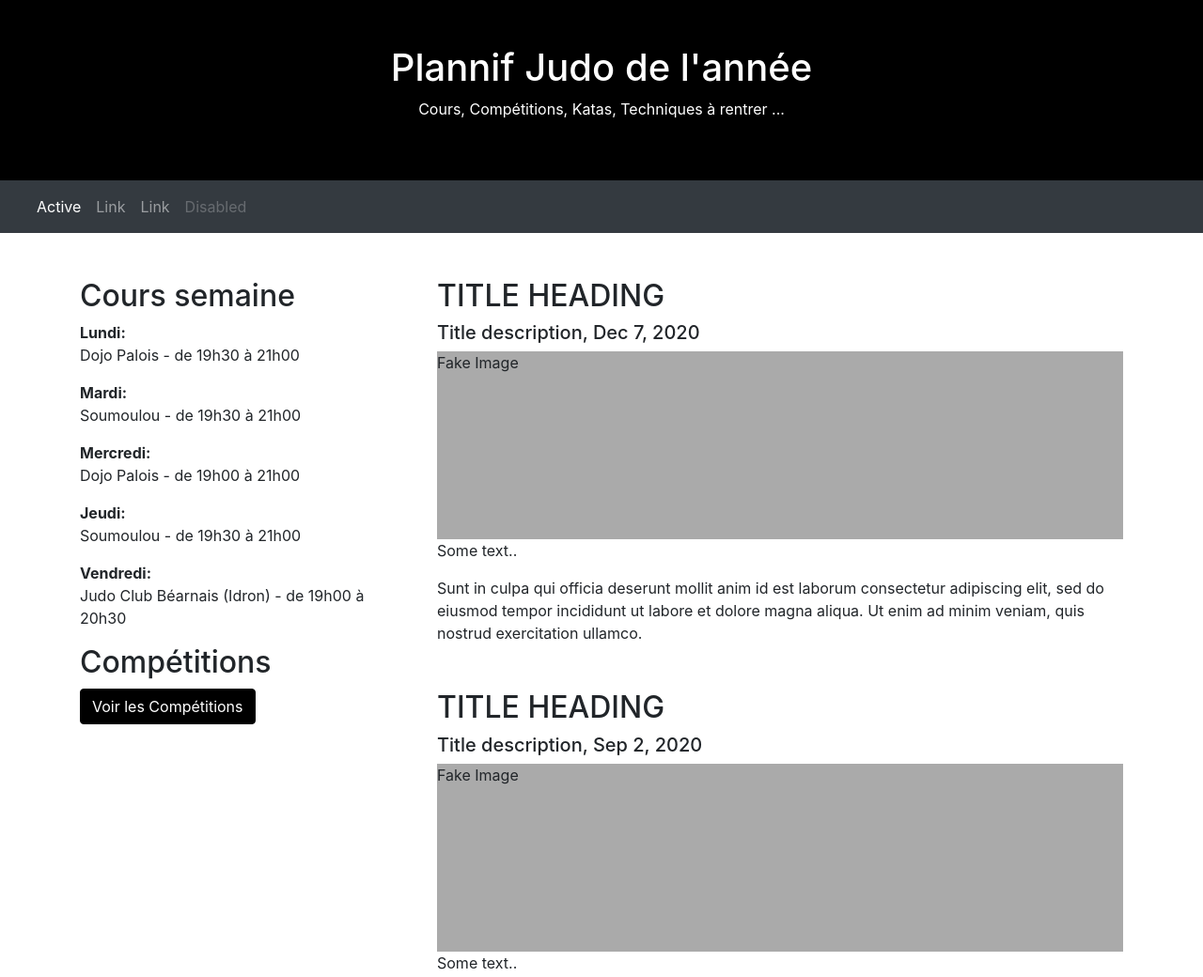
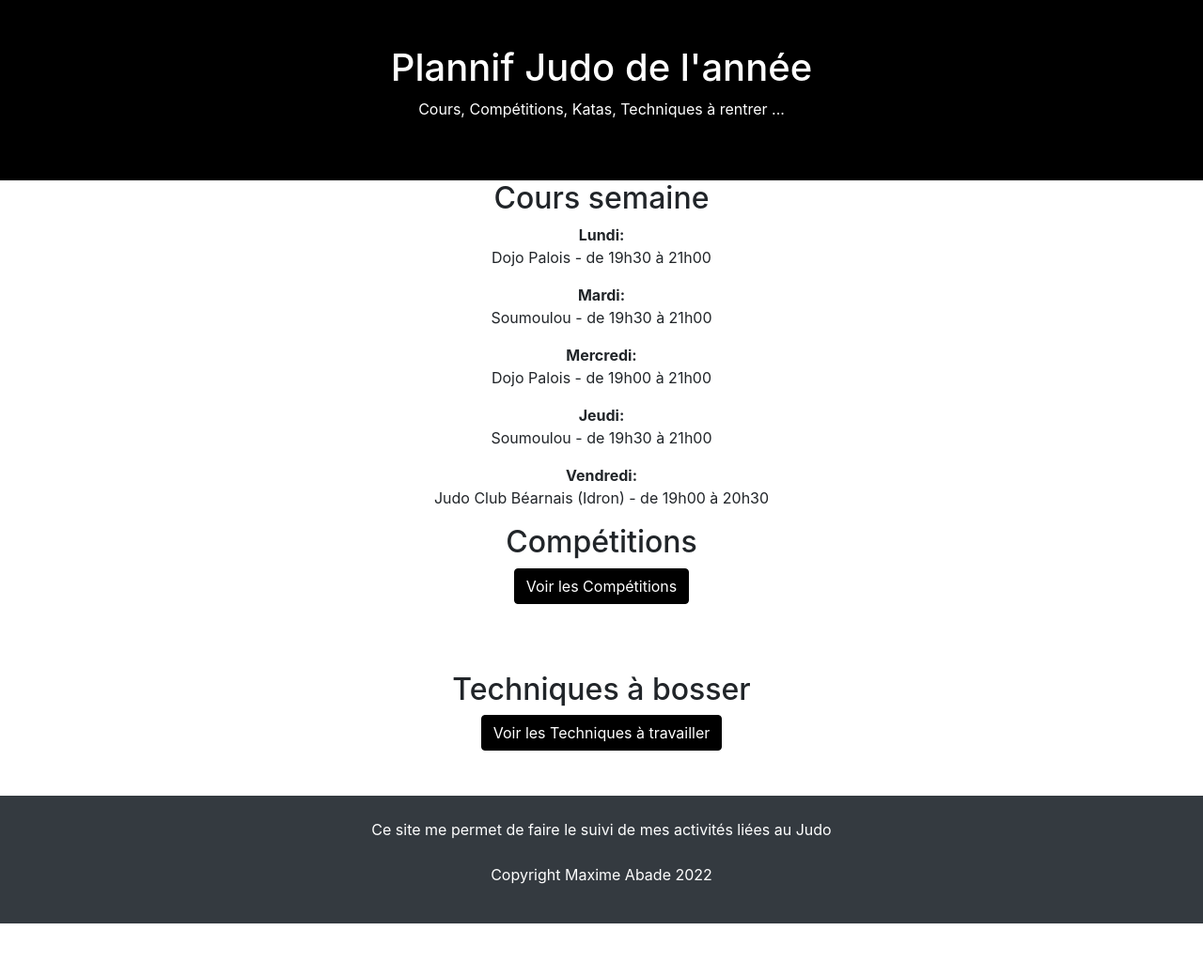
Before and after one commit to maximeabade/JUDO-WEBSITE, a plain HTML site: page index.html in a window 1280 px wide. Shown: the top 1040 px of the page at 94% size. After the commit the page ends 983 px from the top, so only its background shows below. Drawn offline with nearby package versions, Linux system fonts and the light colour scheme.

Commit message:
tables ok

```diff
--- a/index.html
+++ b/index.html
@@ -8,6 +8,7 @@
   <link href="css/myCss.css" rel="stylesheet">
   <script src="https://cdn.jsdelivr.net/npm/bootstrap@5.1.3/dist/js/bootstrap.bundle.min.js"></script>
   <script src="js/myJSCompetitions.js"></script>
+  <script src="js/myJStravail_technique.js"></script>
   <meta charset="utf-8">
   <meta name="viewport" content="width=device-width, initial-scale=1">
   <link rel="stylesheet" href="https://cdn.jsdelivr.net/npm/bootstrap@4.6.1/dist/css/bootstrap.min.css">
@@ -23,35 +24,16 @@
   <p>Cours, Compétitions, Katas, Techniques à rentrer ...</p>
 </div>
 
-<nav class="navbar navbar-expand-sm bg-dark navbar-dark">
-  <div class="container-fluid">
-    <ul class="navbar-nav">
-      <li class="nav-item">
-        <a class="nav-link active" href="#">Active</a>
-      </li>
-      <li class="nav-item">
-        <a class="nav-link" href="#">Link</a>
-      </li>
-      <li class="nav-item">
-        <a class="nav-link" href="#">Link</a>
-      </li>
-      <li class="nav-item">
-        <a class="nav-link disabled" href="#">Disabled</a>
-      </li>
-    </ul>
-  </div>
-</nav>
 
-<div class="container mt-5">
-  <div class="row">
-    <div class="col-sm-4">
+
+    <div class="col-ml-12" style="text-align:center">
         <h2>Cours semaine</h2>
             <strong>Lundi: </strong> <p>Dojo Palois - de 19h30 à 21h00</p>
             <strong>Mardi: </strong> <p>Soumoulou - de 19h30 à 21h00</p>
             <strong>Mercredi: </strong><p>Dojo Palois - de 19h00 à 21h00</p>
             <strong>Jeudi: </strong><p>Soumoulou - de 19h30 à 21h00</p>
             <strong>Vendredi: </strong><p>Judo Club Béarnais (Idron) - de 19h00 à 20h30</p>
-
+<!--competes-->
         <h2 id="slotCompetitions" >Compétitions</h2>
           <!-- Button trigger modal -->
           <button type="button" class="btn btn-primary" data-toggle="modal" data-target="#exampleModal" onclick="displayCompetitions(competitionsArray)" script="console.log('lala')" style="background-color:black ; border-color: black">
@@ -77,28 +59,39 @@
               </div>
             </div>
           </div>
+          <br><br><br><br>
+<!--techniques-->
+        <h2 id="slotTechniques">Techniques à bosser</h2>
+        <button type="button" class="btn btn-primary" data-toggle="modal" data-target="#exampleModal1" onclick="displayTechniques(techniquesArray)" style="background-color:black ; border-color: black">
+          Voir les Techniques à travailler
+        </button>
+      <!-- Modal -->
+          <div class="modal fade" id="exampleModal1" tabindex="-1" role="dialog" aria-labelledby="exampleModalLabel1" aria-hidden="true">
+            <div class="modal-dialog" role="document">
+              <div class="modal-content">
+                <div class="modal-header" style="background-color:black">
+                  <h5 class="modal-title" id="exampleModalLabel1" style="color:white; background-color:black">Techniques à bosser</h5>
+                  <button type="button" class="close" data-dismiss="modal" aria-label="Close" style="color:white" onclick="removeTableTechniques()">
+                    <span aria-hidden="true">&times;</span>
+                  </button>
+                </div>
+                <div class="modal-body" id="techniquesContent">
+
+                </div>
+                <div class="modal-footer">
+                  <button type="button" class="btn btn-secondary" data-dismiss="modal" onclick="removeTableTechniques()">Close</button>
+                </div>
+              </div>
+            </div>
+          </div>
 
 
-      <hr class="d-sm-none">
     </div>
-    <div class="col-sm-8">
-      <h2>TITLE HEADING</h2>
-      <h5>Title description, Dec 7, 2020</h5>
-      <div class="fakeimg">Fake Image</div>
-      <p>Some text..</p>
-      <p>Sunt in culpa qui officia deserunt mollit anim id est laborum consectetur adipiscing elit, sed do eiusmod tempor incididunt ut labore et dolore magna aliqua. Ut enim ad minim veniam, quis nostrud exercitation ullamco.</p>
 
-      <h2 class="mt-5">TITLE HEADING</h2>
-      <h5>Title description, Sep 2, 2020</h5>
-      <div class="fakeimg">Fake Image</div>
-      <p>Some text..</p>
-      <p>Sunt in culpa qui officia deserunt mollit anim id est laborum consectetur adipiscing elit, sed do eiusmod tempor incididunt ut labore et dolore magna aliqua. Ut enim ad minim veniam, quis nostrud exercitation ullamco.</p>
-    </div>
-  </div>
-</div>
+
 
 <div class="mt-5 p-4 bg-dark text-white text-center">
-  <p>Footer</p>
+  <p>Ce site me permet de faire le suivi de mes activités liées au Judo <br><br>Copyright Maxime Abade 2022</p>
 </div>
 
 </body>
--- a/js/myJSCompetitions.js
+++ b/js/myJSCompetitions.js
@@ -35,7 +35,7 @@ date15,lieu15,nom15
 date16,lieu16,nom16`;
 
 var myJsonCompetitons = CSVToJSON(competitionsCsv);
-console.log(CSVToJSON(competitionsCsv))
+//console.log(CSVToJSON(competitionsCsv))
 
 var competitionsArray = JSON.parse(JSON.stringify(myJsonCompetitons));
 
@@ -57,7 +57,7 @@ function displayCompetitions(competitionsArray){
     firstLine.appendChild(header3Place);
     firstLine.setAttribute("border-spacing" , "500 px")
     table.appendChild(firstLine);
-    console.log(table)
+    //console.log(table)
     emplacement.appendChild(table);
     for(var i=0 ; i<competitionsArray.length ; i++)  {
             var row = document.createElement("tr");
@@ -80,7 +80,7 @@ function displayCompetitions(competitionsArray){
 
         table.appendChild(row);
     }
-    console.log(table);
+    //console.log(table);
 }
 
 
--- /dev/null
+++ b/js/myJStravail_technique.js
@@ -0,0 +1,49 @@
+const techniquesATravaillerCSV = `Nom,Details
+Ipon Seoi Nage,Aller chercher plus loin en profondeur avec plus de reaction manche et revers
+Uchi Mata,Profondeur de mon deplacement + souplesse adducteurs + rotation de buste
+Kata Guruma,Reaction pourjambe et l'entrainer dans le bon sens et attaquer aussi cote manche
+Okuri Ashi Barai,Meilleure reaction pour provoquer deplacement + doubler les pas du mec en face`;
+
+var myJsonTechniques = CSVToJSON(techniquesATravaillerCSV);
+//console.log( myJsonTechniques)
+
+var techniquesArray = JSON.parse(JSON.stringify(myJsonTechniques));
+//console.log( techniquesArray)
+function displayTechniques(techniquesArray) {
+    var emplacement = document.getElementById("techniquesContent");
+    //console.log(emplacement);
+    var table = document.createElement("table");
+    table.setAttribute("id" , "techniques_table");
+    var firstLine = document.createElement("tr");
+    var header1Place = document.createElement("th");
+    header1Place.textContent = "Nom";
+    var header2Place = document.createElement("th");
+    header2Place.textContent = "Details";
+    firstLine.appendChild(header1Place);
+    firstLine.appendChild(header2Place);
+    table.appendChild(firstLine);
+    //console.log(table)
+    for(var i=0 ; i<techniquesArray.length ; i++)  {
+            var row = document.createElement("tr");
+                var i_nom = techniquesArray[i].Nom;
+                var nomCell = document.createElement("td");
+                nomCell.textContent = i_nom ;
+                row.appendChild(nomCell);
+                var i_details = techniquesArray[i].Details;
+                var detailsCell = document.createElement("td");
+                detailsCell.textContent = i_details;
+                row.appendChild(detailsCell);
+        table.appendChild(row);
+    }
+    console.log(table);
+    emplacement.appendChild(table);
+    console.log(emplacement)
+}
+
+
+
+function removeTableTechniques() {
+    var body = document.getElementById("techniquesContent");
+    var table = document.getElementById("techniques_table");
+    body.removeChild(table);
+}
```
